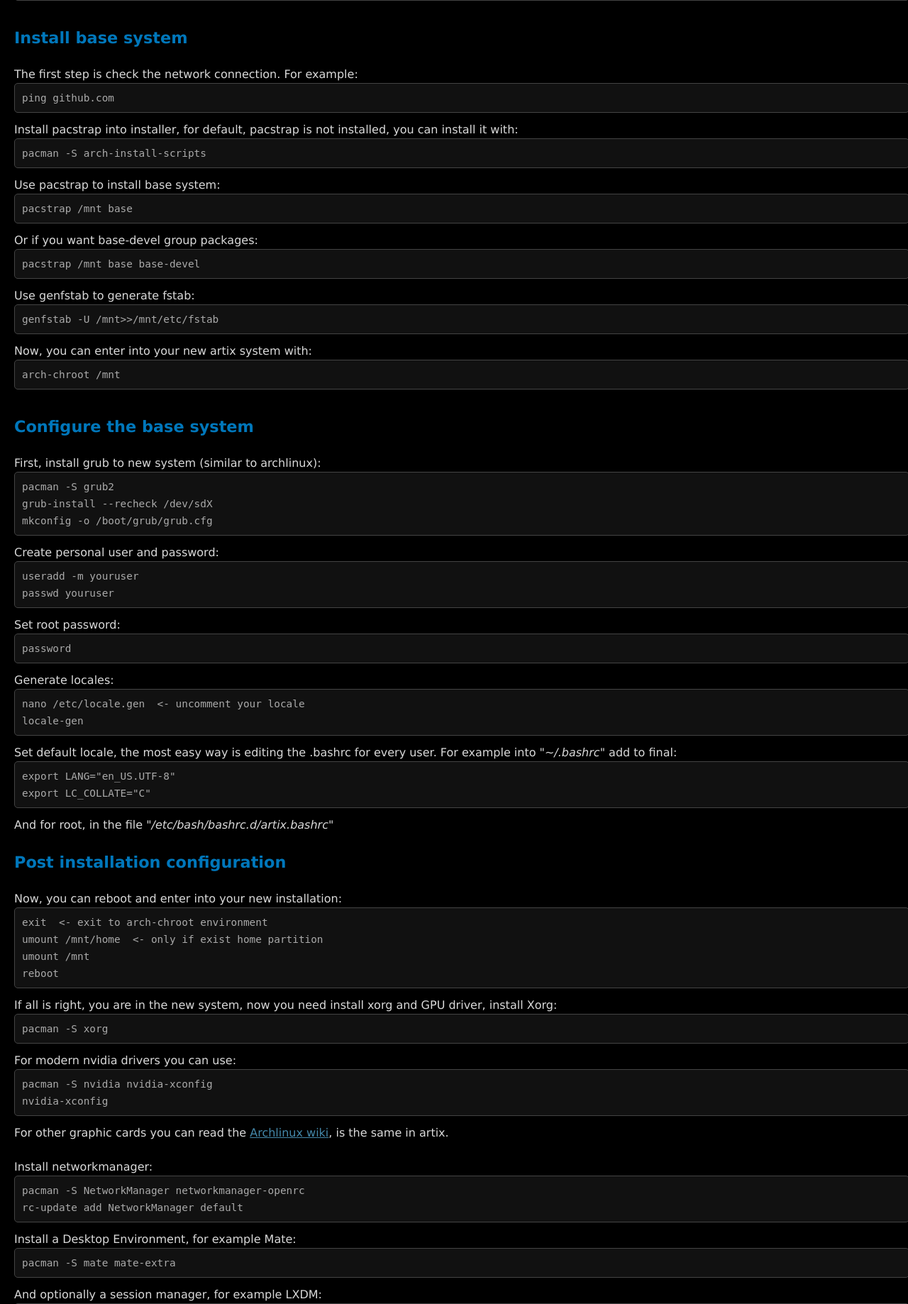
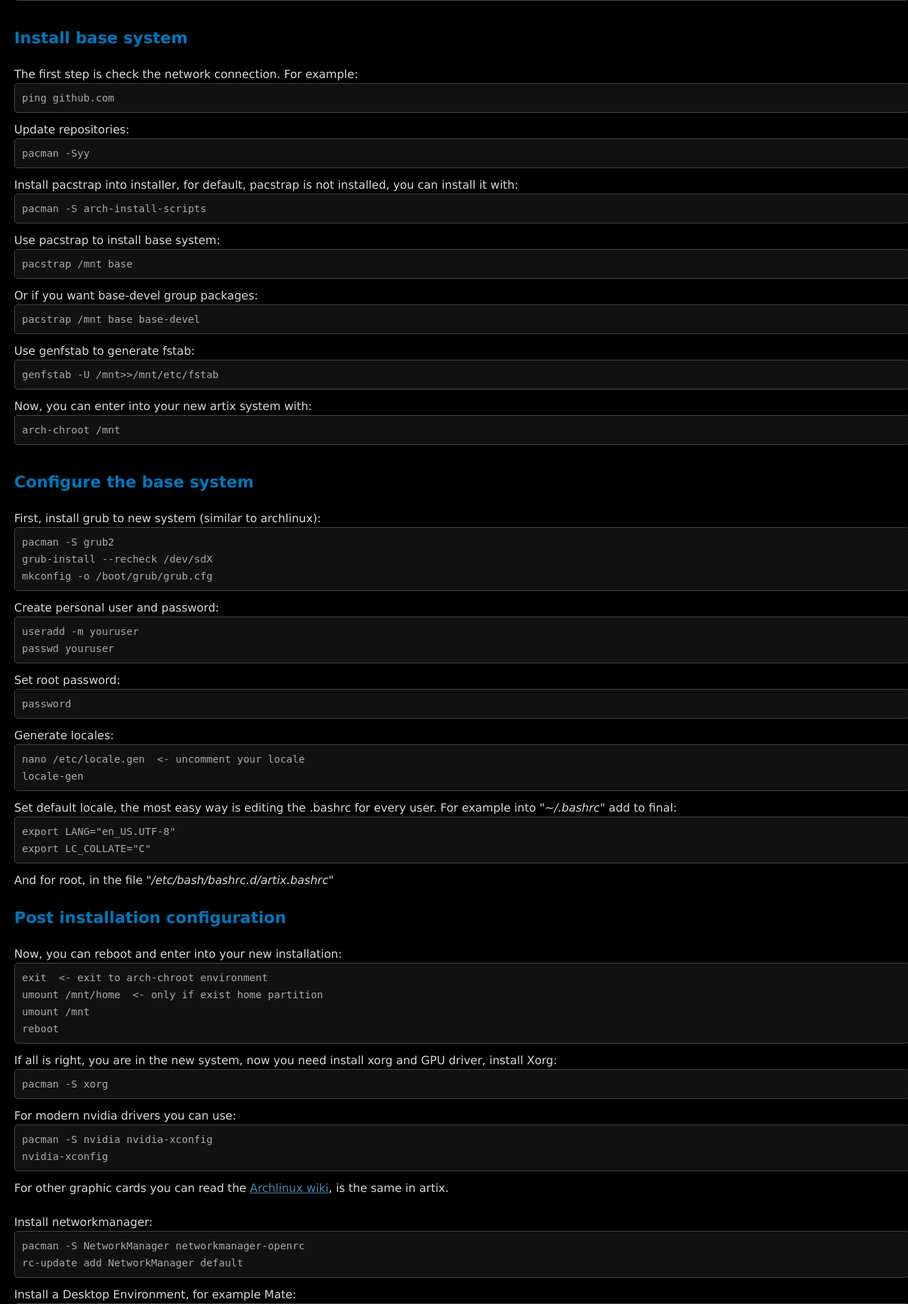
Before and after one commit to artix-linux/artixlinux.org, a PHP site: page /installation.php in a window 1280 px wide. Shown: the part 547-2385 px from the top of the page at 71% size. Run offline with PHP 8.4, Linux system fonts and the light colour scheme.

Commit message:
erratum fixed

```diff
--- a/installation.php
+++ b/installation.php
@@ -28,6 +28,9 @@ mount /dev/sda3 /mnt/home  <- only if exist
 <h1>Install base system</h1><br>
 The first step is check the network connection. For example:
 <code>ping github.com
+</code>
+Update repositories:
+<code>pacman -Syy
 </code>
 Install pacstrap into installer, for default, pacstrap is not installed, you can install it with:
 <code>pacman -S arch-install-scripts
@@ -100,7 +103,7 @@ rc-update add xdm default
 Or you can use .xinitrc to launch DE, edit (or create) "~/.xinitrc" and add:
 <code>exec mate-session</code>
 Mate desktop and other apps need systemd, for compatibility you can install a compatibility package:
-<code>libsystemd0-shim</code>
+<code>libsystemd-dummy</code>
 If everything went well and you should have your Artix system installed, obviously it may require more configuration depending on your needs.
 
 <?php
```
